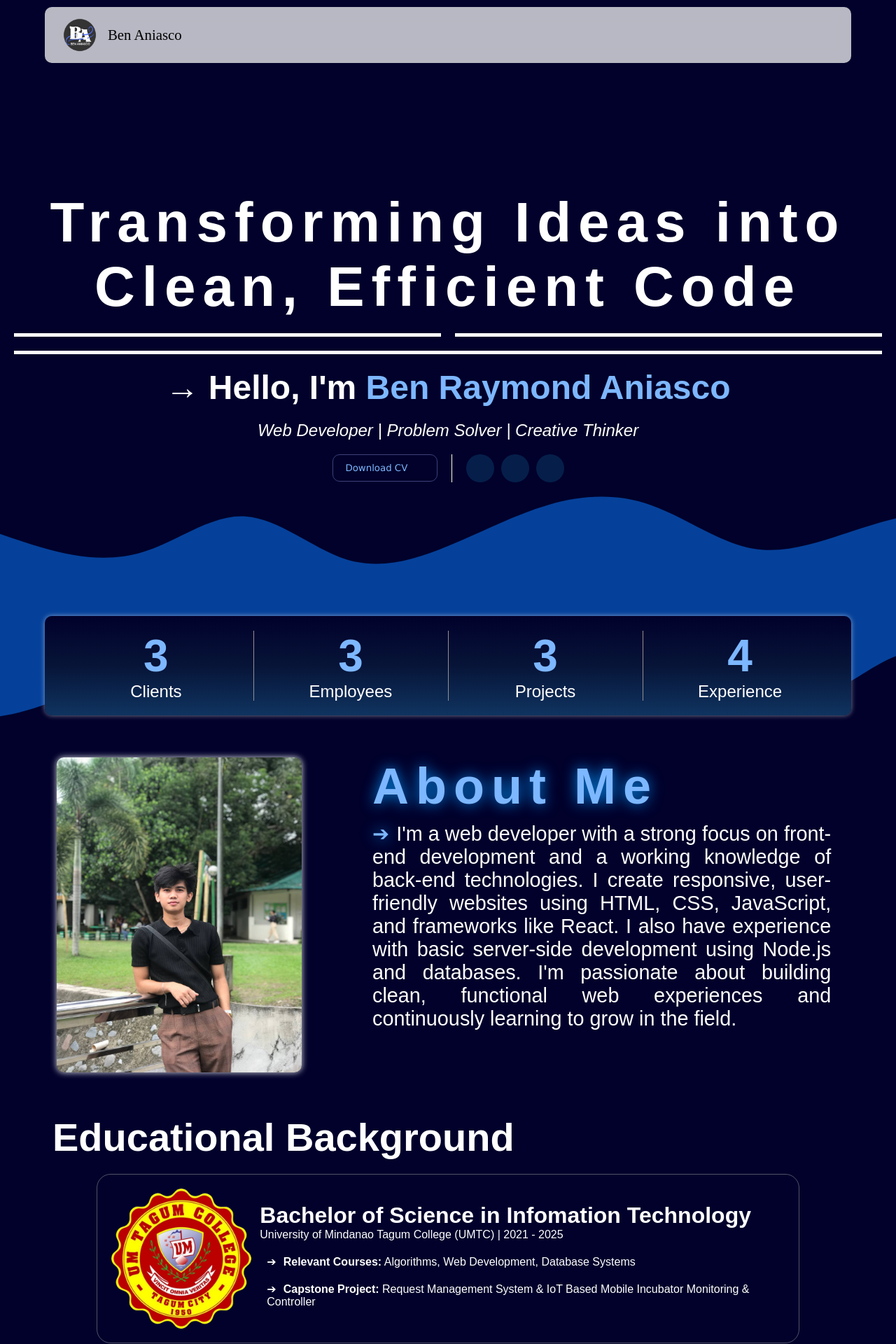
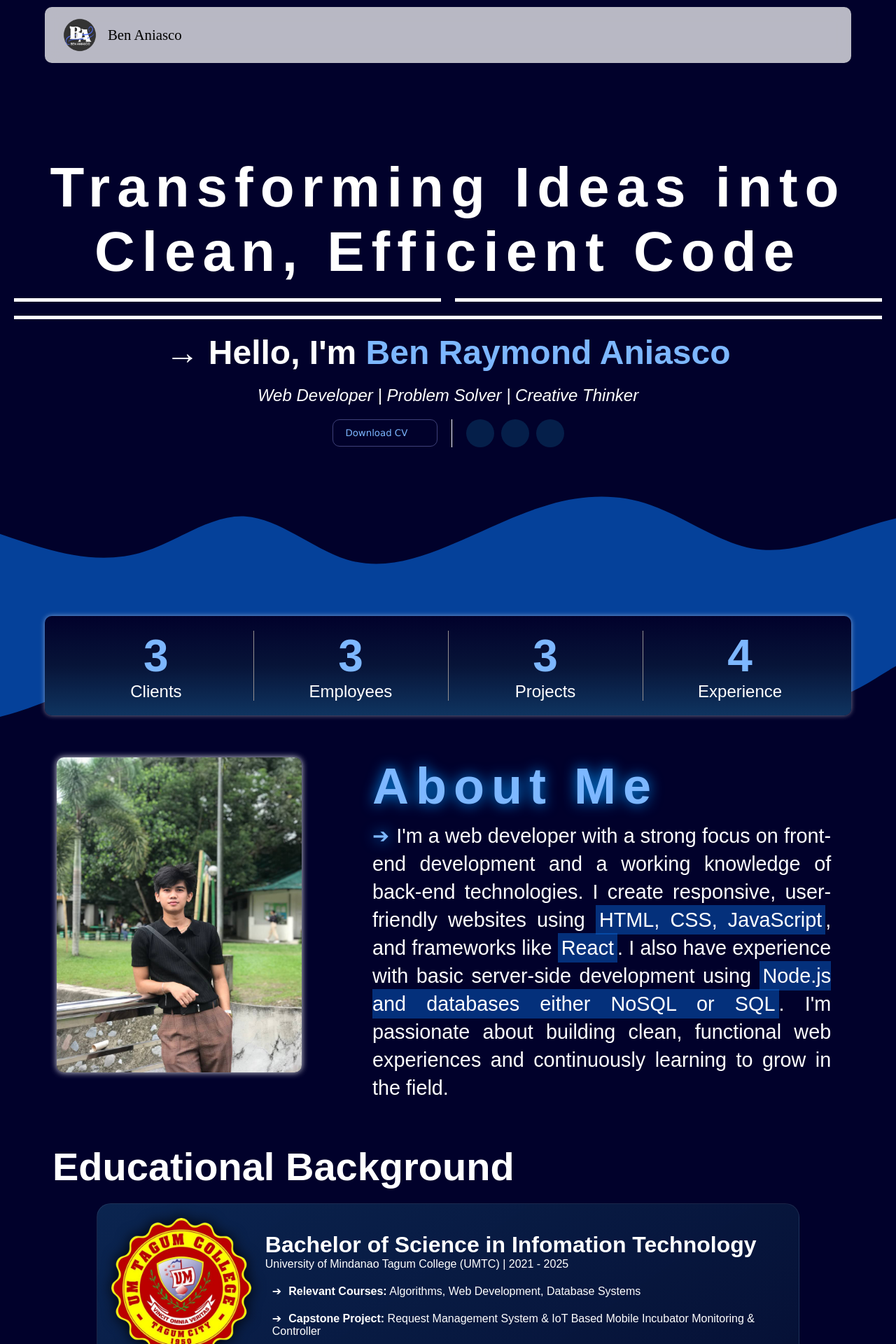
Before and after one commit to Bintooot/benaniasco-portfolio, a React (Vite) app: page / in a window 1280 px wide. Shown: the top 1920 px of the page at 70% size. Built offline with nearby package versions, Linux system fonts and the light colour scheme; some icons are missing.

Commit message:
adding a animation to hero section

```diff
--- a/package.json
+++ b/package.json
@@ -14,6 +14,7 @@
     "@emotion/styled": "^11.14.0",
     "@mui/icons-material": "^7.1.0",
     "@mui/material": "^7.1.0",
+    "framer-motion": "^12.12.2",
     "react": "^19.0.0",
     "react-dom": "^19.0.0",
     "react-icons": "^5.5.0"
--- a/src/component/Navbar/Navbar.css
+++ b/src/component/Navbar/Navbar.css
@@ -22,12 +22,11 @@ header > .header-wrapper {
   align-items: center;
 }
 
-header > .header-wrapper > .header-title-wrapper > .header-title{
+header > .header-wrapper > .header-title-wrapper > .header-title {
   font-size: 1.3rem;
   font-weight: 500;
   color: #000;
 }
-
 
 .header-title-wrapper {
   display: flex;
@@ -35,12 +34,10 @@ header > .header-wrapper > .header-title-wrapper > .header-title{
   justify-content: center;
 }
 
-
-span.sidebar-btn{
+span.sidebar-btn {
   cursor: pointer;
   color: #000;
 }
-
 
 .sidebar-container {
   display: none;
@@ -54,26 +51,23 @@ span.sidebar-btn{
   width: 100%;
 }
 
-.sidebar-wrapper{
+.sidebar-wrapper {
   display: flex;
   flex-direction: column;
   justify-content: space-between;
 }
 
-
-.sidebar-wrapper > .sidebar-close-btn > .header-title-wrapper > .header-title{
+.sidebar-wrapper > .sidebar-close-btn > .header-title-wrapper > .header-title {
   font-size: 1.3rem;
   font-weight: 500;
   color: #fff;
 }
 
-
-
-.sidebar-container.show{
+.sidebar-container.show {
   display: block;
 }
 
-.sidebar-container.hide{
+.sidebar-container.hide {
   display: none;
 }
 
@@ -92,7 +86,7 @@ span.sidebar-btn{
 }
 
 .sidebar-close-btn > .sidebar-close-btn-icon:hover {
-    color: #7DB7FF;
+  color: #7db7ff;
   cursor: pointer;
   transform: rotate(90deg);
   transition: all 0.3s ease;
@@ -115,7 +109,7 @@ span.sidebar-btn{
   list-style: none;
   font-size: 50px;
   font-weight: 500;
-    font-family: 'Poppins', sans-serif;
+  font-family: "Poppins", sans-serif;
   cursor: pointer;
 }
 
@@ -128,45 +122,40 @@ span.sidebar-btn{
   position: relative;
 }
 
-
-.sidebar-wrapper>ul>li>a::before {
+.sidebar-wrapper > ul > li > a::before {
   content: "";
   position: absolute;
   bottom: 0;
   left: 0;
   width: 100%;
   height: 3px;
-    background-color: #7DB7FF;
+  background-color: #7db7ff;
   transform: scaleX(0);
   transform-origin: bottom left;
   transition: transform 0.3s ease;
 }
 
-.sidebar-wrapper>ul>li>a:hover::before {
+.sidebar-wrapper > ul > li > a:hover::before {
   transform: scaleX(1);
 }
 
-
-.sidebar-wrapper>ul>li>a:hover{
+.sidebar-wrapper > ul > li > a:hover {
   font-size: 55px;
-    color: #7DB7FF;
+  color: #7db7ff;
   transition: all 0.3s ease;
 }
 
-.sidebar-btn > .hamburger-icon:hover{
+.sidebar-btn > .hamburger-icon:hover {
   cursor: pointer;
-    color: #000;
-    animation: rotate 0.3s ease;
+  animation: rotate 0.3s ease-in-out;
   animation-fill-mode: forwards;
 }
 
-
-.sidebar-wrapper>ul>li>a.active{
-    color: #7DB7FF;
+.sidebar-wrapper > ul > li > a.active {
+  color: #7db7ff;
 }
 
-
-.sidebar-wrapper > ul > li > a.active::before{
+.sidebar-wrapper > ul > li > a.active::before {
   transform: scaleX(1);
 }
 
@@ -189,17 +178,14 @@ ul.sidebar-links-wrapper > li > a {
   align-items: center;
 }
 
-ul.sidebar-links-wrapper > li > a > span{
+ul.sidebar-links-wrapper > li > a > span {
   font-size: 20px;
   color: #fff;
 }
 
-
-
-.social-links-wrapper>.social-link:hover{
-    color: #7DB7FF;
+.social-links-wrapper > .social-link:hover {
+  color: #7db7ff;
 }
-
 
 @keyframes rotate {
   from {
@@ -213,14 +199,13 @@ ul.sidebar-links-wrapper > li > a > span{
 }
 
 @keyframes underline {
-    from{
+  from {
     transform: scaleX(0);
   }
-    to{
+  to {
     transform: scaleX(1);
   }
 }
-
 
 @media (max-width: 1024px) {
   .sidebar-wrapper {
@@ -233,15 +218,13 @@ ul.sidebar-links-wrapper > li > a > span{
     width: 100%;
   }
 
-
-
   .sidebar-wrapper > ul > li > a {
     font-size: 30px;
   }
 
-    .sidebar-wrapper > ul > li > a:hover{
+  .sidebar-wrapper > ul > li > a:hover {
     font-size: 35px;
-        color: #7DB7FF;
+    color: #7db7ff;
     transition: all 0.3s ease;
   }
 }
--- a/src/component/ProjectCard/ProjectCard.css
+++ b/src/component/ProjectCard/ProjectCard.css
@@ -8,8 +8,12 @@
   gap: 20px;
   border-radius: 10px;
   padding: 20px;
-  box-shadow: 0px 0px 7px 0px rgba(255, 255, 255, 0.5);
-  background: linear-gradient(to bottom, #01012b, #0f3460);
+  background: linear-gradient(
+    145deg,
+    rgba(15, 52, 96, 0.7),
+    rgba(7, 20, 56, 0.8)
+  );
+  border: 1px solid rgba(255, 255, 255, 0.08);
   margin-bottom: 20px;
 }
 
--- a/src/component/SchoolCard/SchoolCard.css
+++ b/src/component/SchoolCard/SchoolCard.css
@@ -2,7 +2,12 @@
   width: 90%;
   display: flex;
   padding: 20px;
-  border: 1px solid rgba(159, 157, 157, 0.521);
+  background: linear-gradient(
+    145deg,
+    rgba(15, 52, 96, 0.7),
+    rgba(7, 20, 56, 0.8)
+  );
+  border: 1px solid rgba(255, 255, 255, 0.08);
   justify-content: center;
   align-items: center;
   border-radius: 20px;
@@ -10,10 +15,13 @@
 }
 
 .education-card > .logo {
-  width: 20%;
   display: flex;
   align-items: center;
   text-align: center;
+}
+
+.education-card > .logo > img {
+  filter: drop-shadow(0 0 10px #000);
 }
 
 .info-item > h3 {
@@ -42,9 +50,30 @@
     align-items: center;
   }
 
+  .education-card > .logo > img {
+    width: 150px;
+    height: 150px;
+    transition: all 0.3s ease-in-out;
+  }
+
   .education-card > .logo {
     width: 100%;
     display: flex;
     justify-content: center;
   }
+  .info-item > h3 {
+    font-size: 1.5rem;
+  }
+  .info-item > p {
+    margin-bottom: 10px;
+    font-size: 1rem;
+  }
 }
+
+@media (max-width: 767px) {
+  .education-card > .logo > img {
+    width: 100px;
+    height: 100px;
+    transition: all 0.3s ease-in-out;
+  }
+}
--- a/src/component/Sections/AboutMe/AboutMe.css
+++ b/src/component/Sections/AboutMe/AboutMe.css
@@ -53,9 +53,16 @@ div.info-card > h2 {
   color: #7db7ff;
   filter: drop-shadow(0 0 10px #018cf0);
 }
+
 div.info-card > p {
   text-align: justify;
   font-size: 1.8rem;
+  line-height: 2.5rem;
+}
+
+div.info-card > p > span {
+  background-color: #0a65d479;
+  padding: 5px;
 }
 
 div.info-card > p::before {
@@ -114,17 +121,11 @@ div.info-card > p::before {
     font-size: 4rem;
     transition: all 0.3s ease-in-out;
   }
-
-  div.info-card > h3 {
-    font-size: 2rem;
-    transition: all 0.3s ease-in-outse;
+  div.info-card > p {
+    text-align: justify;
+    font-size: 1.5rem;
+    line-height: 2.5rem;
   }
-
-  div.info-card > ul > li {
-    font-size: 1.2rem;
-    transition: all 0.3s ease-in-out;
-  }
-
   .educ-background-wrapper > h2 {
     font-size: 3rem;
     text-align: center;
@@ -140,20 +141,16 @@ div.info-card > p::before {
   }
 
   div.info-card > h2 {
-    font-size: 2.5rem;
+    font-size: 2.2rem;
     letter-spacing: 10px;
 
     transition: all 0.3s ease-in-out;
   }
 
-  div.info-card > h3 {
-    font-size: 1.2rem;
-    transition: all 0.3s ease-in-out;
-  }
-
-  div.info-card > ul > li {
+  div.info-card > p {
+    text-align: justify;
     font-size: 1rem;
-    transition: all 0.3s ease-in-out;
+    line-height: 2.5rem;
   }
 
   .educ-background-wrapper > h2 {
--- a/src/component/Sections/AboutMe/AboutMe.jsx
+++ b/src/component/Sections/AboutMe/AboutMe.jsx
@@ -20,9 +20,11 @@ const AboutMe = (props) => {
               <p>
                 I'm a web developer with a strong focus on front-end development
                 and a working knowledge of back-end technologies. I create
-                responsive, user-friendly websites using HTML, CSS, JavaScript,
-                and frameworks like React. I also have experience with basic
-                server-side development using Node.js and databases. I'm
+                responsive, user-friendly websites using{" "}
+                <span>HTML, CSS, JavaScript</span>, and frameworks like{" "}
+                <span>React</span>. I also have experience with basic
+                server-side development using{" "}
+                <span>Node.js and databases either NoSQL or SQL</span>. I'm
                 passionate about building clean, functional web experiences and
                 continuously learning to grow in the field.
               </p>
--- a/src/component/Sections/Hero/Hero.css
+++ b/src/component/Sections/Hero/Hero.css
@@ -22,6 +22,7 @@
 
 .hero-content > h1 {
   font-size: 5rem;
+  font-family: "Franklin Gothic Medium", "Arial Narrow", Arial, sans-serif;
   text-align: center;
   letter-spacing: 10px;
   margin-bottom: 20px;
@@ -42,6 +43,15 @@
   text-align: center;
   font-style: italic;
   margin-bottom: 20px;
+}
+
+.hero-content > h1,
+.hero-text > h2,
+.hero-text > h2 > span,
+.hero-text > p {
+  animation: easeIn 1s ease-in-out forwards;
+  animation-timeline: view();
+  animation-range: entry 100% cover 0%;
 }
 
 .separator-wrapper {
@@ -205,3 +215,12 @@
     height: 1px;
   }
 }
+
+@keyframes easeIn {
+  from {
+    opacity: 0;
+  }
+  to {
+    opacity: 1;
+  }
+}
--- a/src/component/Sections/Hero/Hero.jsx
+++ b/src/component/Sections/Hero/Hero.jsx
@@ -6,12 +6,21 @@ import GithubOutlinedIcon from "@mui/icons-material/GitHub";
 import LinkedInOutlinedIcon from "@mui/icons-material/LinkedIn";
 import EmailOutlinedIcon from "@mui/icons-material/Email";
 
+import { motion } from "framer-motion";
+import { Translate } from "@mui/icons-material";
+
 const Hero = (props) => {
   return (
     <>
       <div className="hero-wrapper" id={props.id}>
+        <motion.section
+          initial={{ opacity: 0, y: 100 }}
+          whileInView={{ opacity: 1, y: -50 }}
+          transition={{ duration: 1 }}
+          viewport={{ once: false, amount: 0.5 }}
+        >
           <div className="hero-content">
-          <h1> Transforming Ideas into Clean, Efficient Code </h1>
+            <h1>Transforming Ideas into Clean, Efficient Code</h1>
             <div className="separator-wrapper">
               <div className="separator" id="separator-1"></div>
               <div className="separator" id="separator-2"></div>
@@ -70,6 +79,7 @@ const Hero = (props) => {
               </section>
             </div>
           </div>
+        </motion.section>
       </div>
     </>
   );
```
Also changed, not shown: src/component/Cards/Card.css (+7 -3 lines), 1 other file (tests, documents, lock files or other folders). Lines whose indentation alone changed are shown as unchanged.
